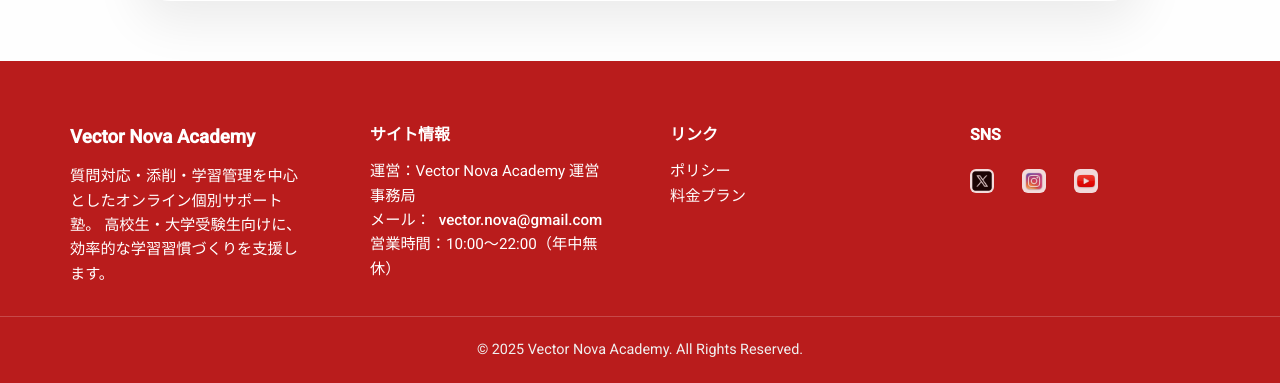
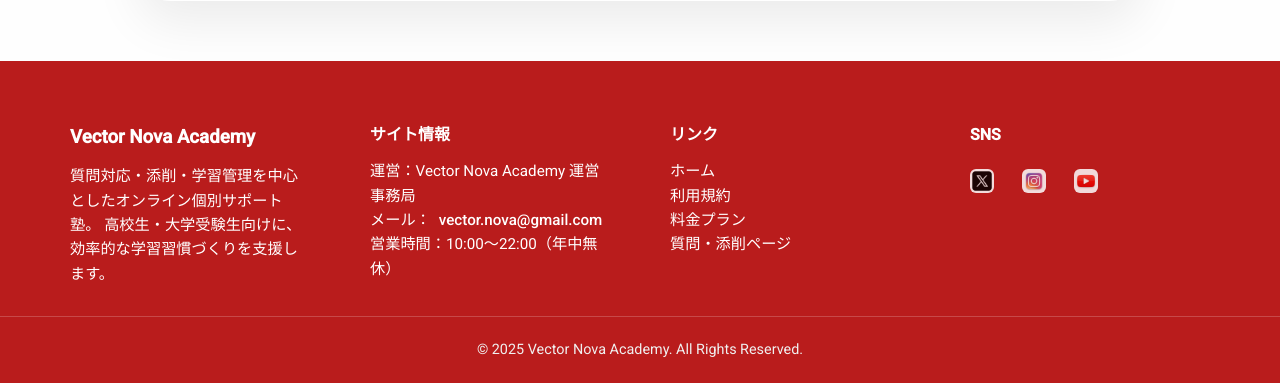
Before and after one commit to morisanyutakun-png/vectornova, a Flask app: page / in a window 1280 px wide. Shown: the part 1207-1590 px from the top of the page. Run offline with Flask 3, Linux system fonts and the light colour scheme.

Commit message:
添削html追加

```diff
--- a/templates/index.html
+++ b/templates/index.html
@@ -243,6 +243,7 @@
 
 </main>
 
+<!-- ===================== フッター ===================== -->
 <footer class="site-footer">
     <div class="footer-container">
 
@@ -260,7 +261,7 @@
             <h4>サイト情報</h4>
             <ul>
                 <li>運営：Vector Nova Academy 運営事務局</li>
-                <li>メール：<a href="mailto:vector.nova@gmail.com">vector.nova@gmail.com</a></li>
+                <li>メール：<a href="vector.nova@gmail.com">vector.nova@gmail.com</a></li>
                 <li>営業時間：10:00〜22:00（年中無休）</li>
             </ul>
         </div>
@@ -269,8 +270,10 @@
         <div class="footer-section links">
             <h4>リンク</h4>
             <ul>
-                <li><a href="/policy">ポリシー</a></li>
+                <li><a href="/index">ホーム</a></li>
+                <li><a href="/policy">利用規約</a></li>
                 <li><a href="/pricing">料金プラン</a></li>
+                <li><a href="/qanda">質問・添削ページ</a></li>
             </ul>
         </div>
 
```
